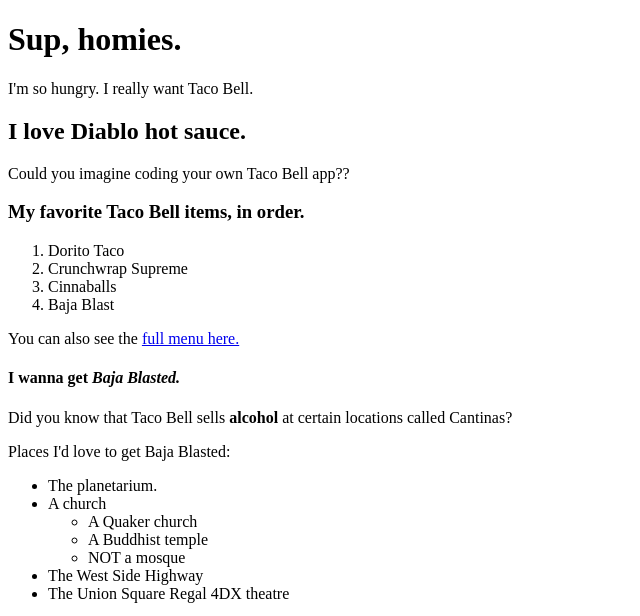
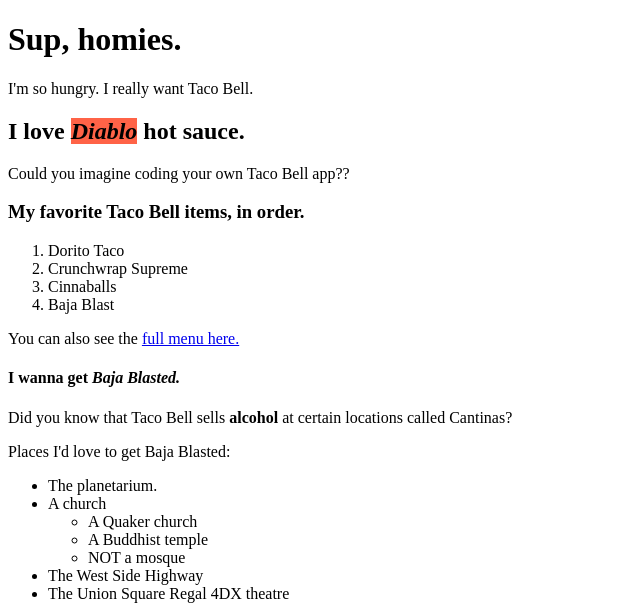
Before and after one commit to marzynthecomets/info654, a plain HTML site: page index.html in a window 1280 px wide. Shown: the top 616 px of the page, without its empty margins (0-640 px from the left). Drawn offline with Linux system fonts and the light colour scheme.

Commit message:
Update index.html

```diff
--- a/index.html
+++ b/index.html
@@ -8,7 +8,7 @@
         <body>
             <h1>Sup, homies.</h1>
             <p>I'm so hungry. I really want Taco Bell.</p>
-            <h2>I love Diablo hot sauce.</h2>
+            <h2>I love <em style="background-color:Tomato;">Diablo</em> hot sauce.</h2>
             <p>Could you imagine coding your own Taco Bell app??</p>
             <h3>My favorite Taco Bell items, in order.</h3>
             <ol>
```
